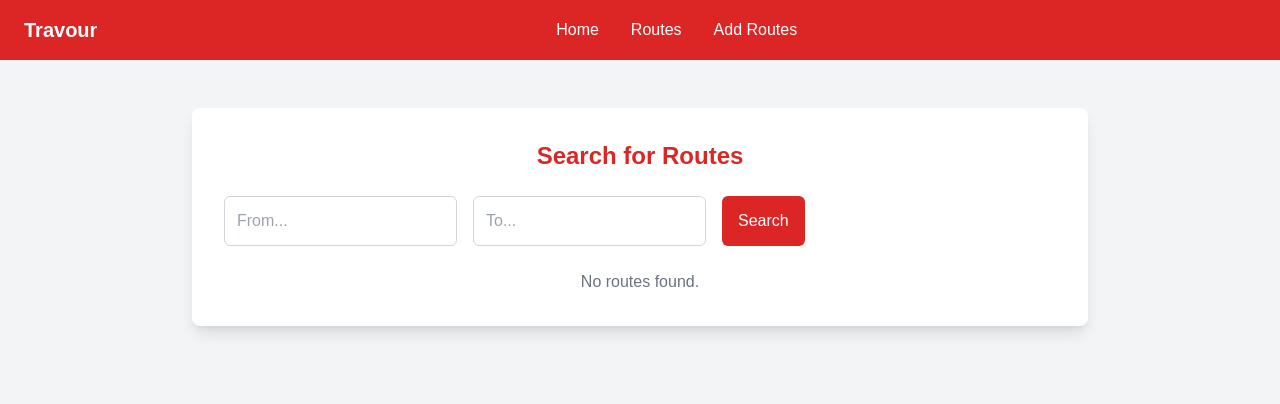
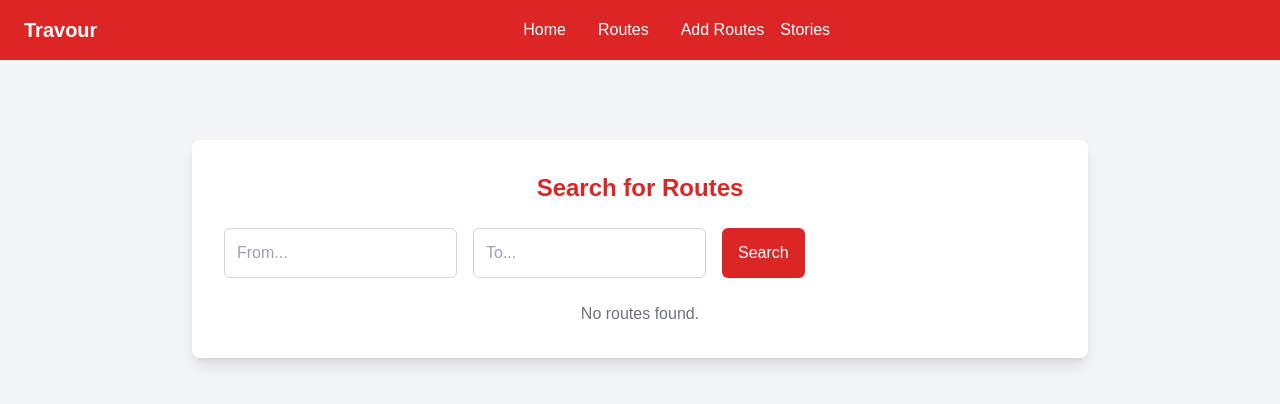
Before and after one commit to Amlan2006/travour, a Next.js app: page /search-routes in a window 1280 px wide. Shown: the top 404 px of the page. Built offline with nearby package versions, Linux system fonts and the light colour scheme.

Commit message:
added posts

```diff
--- a/app/add-post/page.js
+++ b/app/add-post/page.js
@@ -6,6 +6,7 @@ import { addDoc, collection, getFirestore } from 'firebase/firestore';
 import { app } from '@/firebase';
 import { useNavigate } from 'react-router-dom';
 import { getAuth,onAuthStateChanged } from 'firebase/auth';
+import Login from '../login/page';
 const firestore = getFirestore(app)
 const auth = getAuth(app)
 
@@ -71,7 +72,13 @@ export default function PostStory() {
       setError('Error submitting your story. Please try again.');
     }
   };
-
+if(user == null){
+  return(
+    <>
+    <Login/>
+    </>
+  )
+}
   return (
     <div className="min-h-screen bg-gray-100 flex items-center justify-center py-12 px-6">
       <div className="w-full max-w-2xl bg-white p-8 rounded-lg shadow-lg">
--- a/app/components/Navbar.js
+++ b/app/components/Navbar.js
@@ -50,6 +50,9 @@ const Navbar = () => {
                 <li className="text-center py-2 md:py-0">
                   <Link href='/add-routes'>Add Routes</Link>
                 </li>
+                <li className="text-center py-2 md:py-0">
+                  <Link href='/show-post'>Stories</Link>
+                </li>
               </ul>
             </nav>
           </div>
--- a/app/search-routes/page.js
+++ b/app/search-routes/page.js
@@ -119,7 +119,7 @@ export default function SearchRoutes() {
   };
 
   return (
-    <div className="min-h-screen bg-gray-100 py-12 px-6">
+    <div className="min-h-screen bg-gray-100 py-20 px-6 ">
       <div className="max-w-4xl mx-auto bg-white p-8 rounded-lg shadow-lg">
         <h2 className="text-2xl font-bold text-center text-red-600 mb-6">
           Search for Routes
--- a/app/show-post/page.js
+++ b/app/show-post/page.js
@@ -1,6 +1,7 @@
 'use client'
 import { app } from '@/firebase';
 import { getFirestore,collection,getDocs } from 'firebase/firestore';
+import Link from 'next/link';
 import { useEffect, useState } from 'react';
 // import { firestore } from '../firebase';
 
@@ -56,6 +57,7 @@ export default function Posts() {
         <h2 className="text-2xl font-bold text-center text-red-600 mb-6">
           Recent Travel Stories
         </h2>
+        <Link href='/add-post'><button className='bg-red-700 text-white rounded-md w-full py-4 my-4'>Add Your Stories</button></Link>
 
         {/* Search Bar */}
         <div className="mb-6">
```
